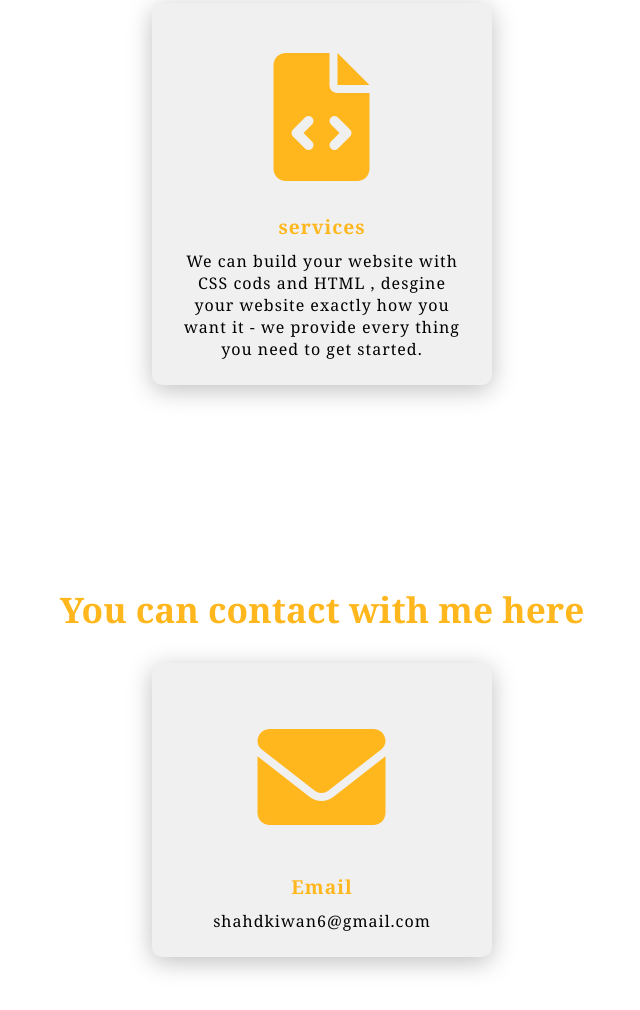
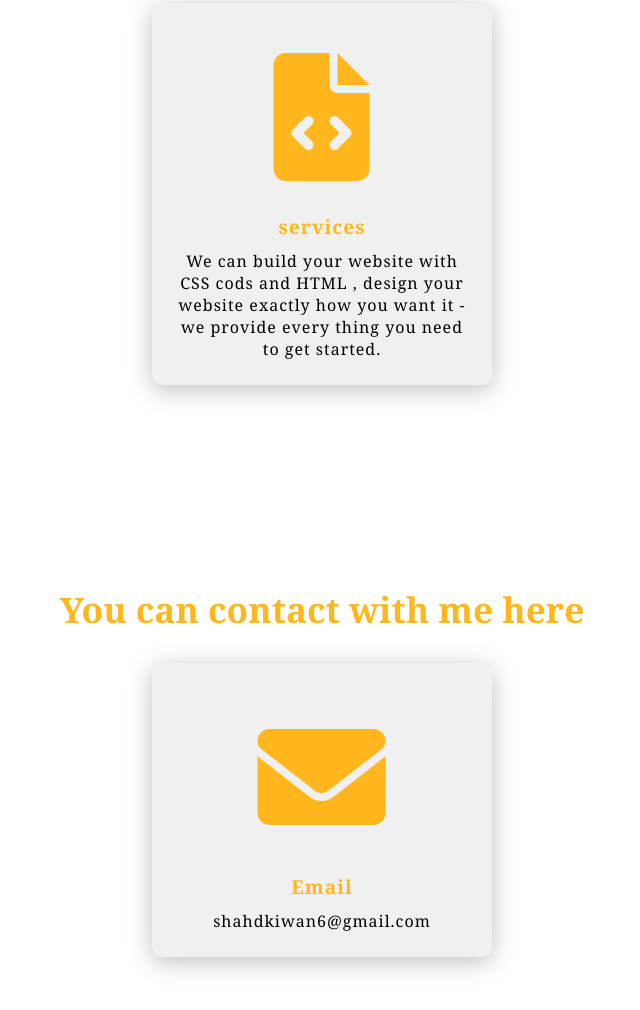
Before and after one commit to shahdsamehz2/wep, a plain HTML site: page index.html in a window 1280 px wide. Shown: the part 975-1985 px from the top of the page, without its empty margins (318-958 px from the left). Drawn offline with Linux system fonts and the light colour scheme.

Commit message:
Update index.html

```diff
--- a/index.html
+++ b/index.html
@@ -41,7 +41,7 @@
         </div>
         <div class="info">
             <h3>services</h3>
-            <p>We can build your website with CSS cods and HTML , desgine your website exactly how you want it - we provide every thing you need to get started. </p>
+            <p>We can build your website with CSS cods and HTML , design your website exactly how you want it - we provide every thing you need to get started. </p>
         </div>
         </div>
     </div>
```
